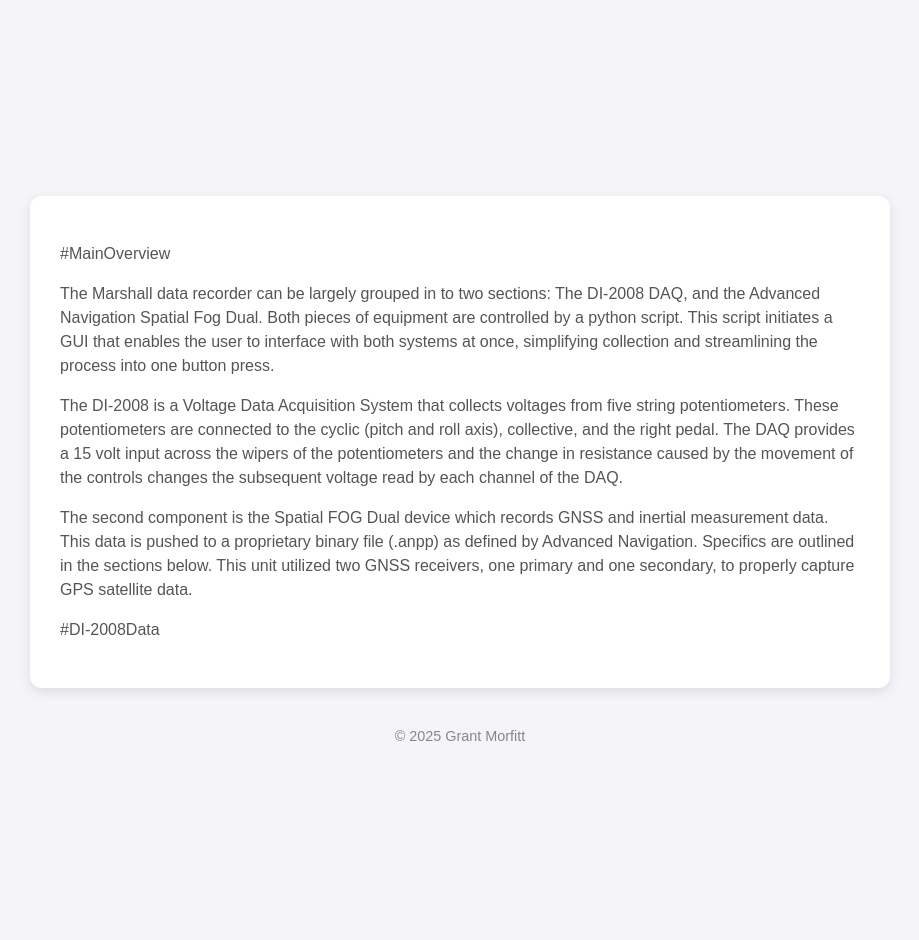
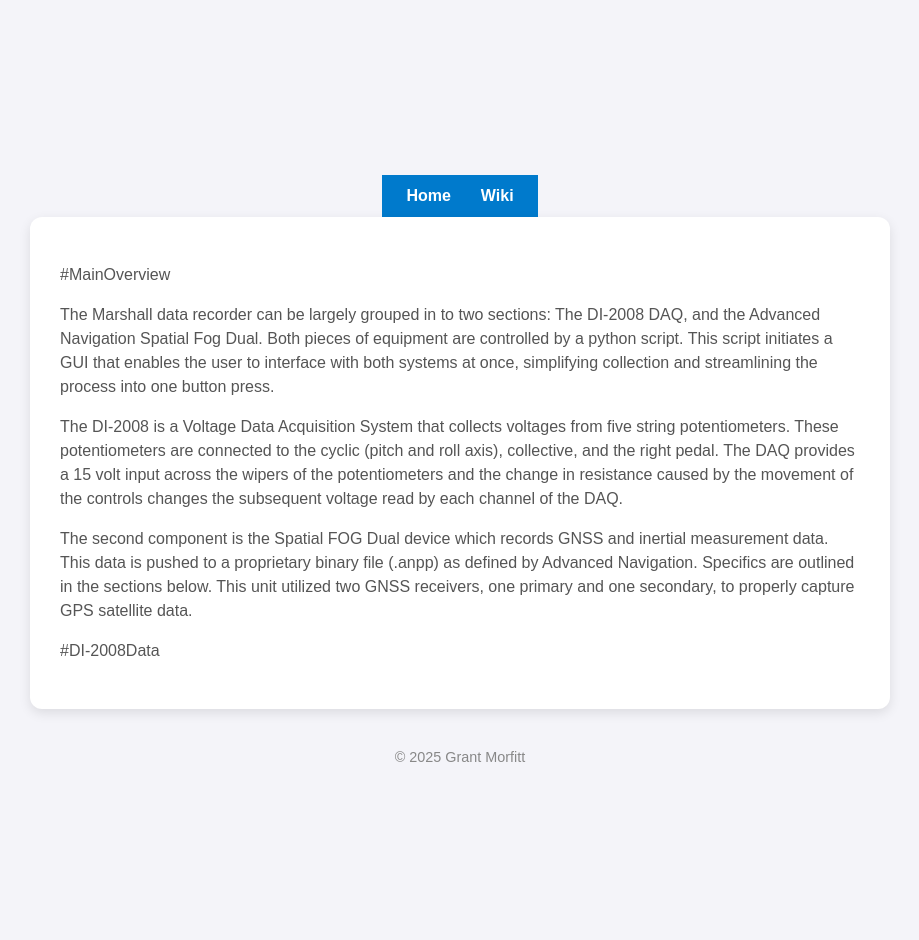
Before and after one commit to grantmorfitt/grantmorfitt.github.io, a Jekyll site: the page built from wiki/MarshallDataRecorderNotes.md, in a window 1280 px wide. Shown: the whole page, without its empty margins (180-1099 px from the left). Built offline with Jekyll 4.4.1, drawn with Linux system fonts in a browser that asks for light colours; our own code applies the rules of GitHub Pages for plain Markdown files.

Commit message:
Update default.html

```diff
--- a/_layouts/default.html
+++ b/_layouts/default.html
@@ -62,6 +62,10 @@
   </style>
 </head>
 <body>
+  <nav style="background:#007acc; padding:12px 24px; color:white; display:flex; justify-content:center; gap:30px; font-weight:bold;">
+    <a href="{{ '/' | relative_url }}" style="color:white; text-decoration:none;">Home</a>
+    <a href="{{ '/wiki/' | relative_url }}" style="color:white; text-decoration:none;">Wiki</a>
+  </nav>
   <main>
     {{ content }}
   </main>
```
